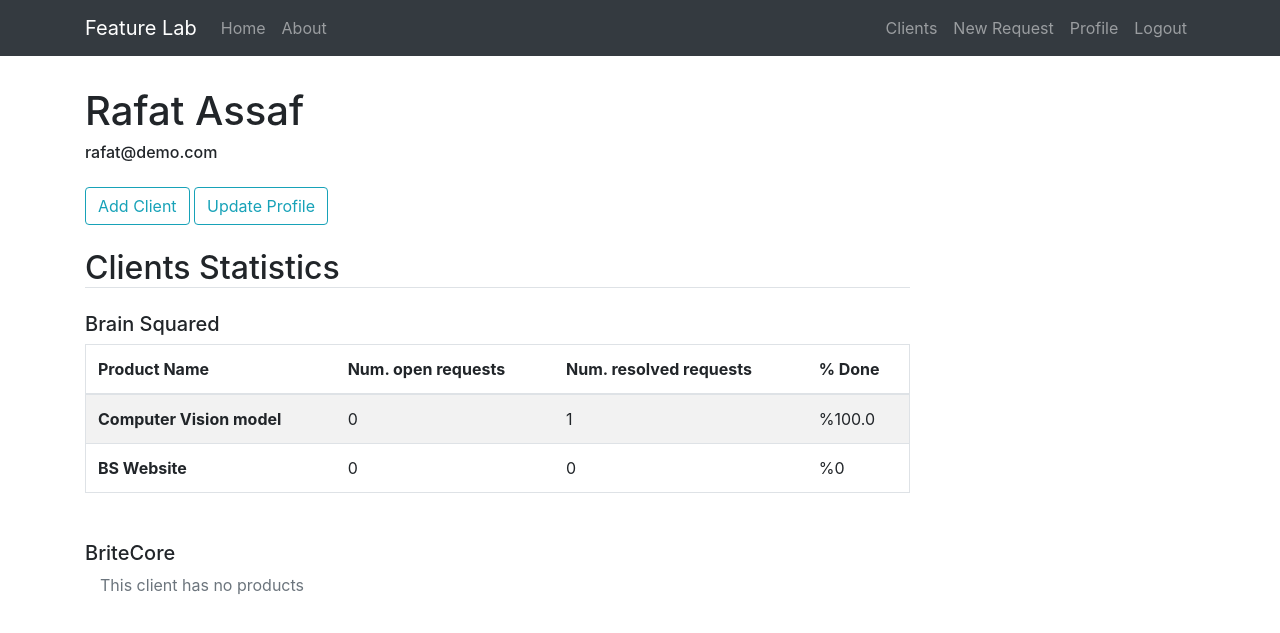
After one commit to RafatAssaf/FeatureLab, a Flask app: page /profile in a window 1280 px wide. The commit adds this page. Shown: the top 633 px of the page. Run offline with Flask 2, Linux system fonts and the light colour scheme; a user stored in the database is signed in; data comes from the database, SQL or seed files in the repository; both versions use the stored data as it was after the commit; some libraries are stand-ins or nearby versions.

Commit message:
Added profile page

```diff
--- a/feature_lab/templates/layout.html
+++ b/feature_lab/templates/layout.html
@@ -34,7 +34,7 @@
                     {% if current_user.is_authenticated %}
                         <a class="nav-item nav-link" href="/clients">Clients</a>
                         <a class="nav-item nav-link" href="/create_request">New Request</a>
-                        <a class="nav-item nav-link" href="#">Profile</a>
+                        <a class="nav-item nav-link" href="/profile">Profile</a>
                         <a class="nav-item nav-link" href="/logout">Logout</a>
                     {% else %}
                         <a class="nav-item nav-link" href="/signup">Register</a>
--- /dev/null
+++ b/feature_lab/templates/profile.html
@@ -0,0 +1,43 @@
+{% extends 'layout.html' %}
+{% block content %}
+    <h1>{{user.username}}</h1>
+    <h6>{{user.email}}</h6>
+    <button class="btn btn-outline-info mt-3" onclick="window.location='/create_client'">Add Client</button>
+    <button class="btn btn-outline-info mt-3" onclick="window.location='/'">Update Profile</button>
+    {% if profile_stats %}
+        <h2 class="mt-4 mb-4 border-bottom pd-3">Clients Statistics</h2>
+        {% for client in profile_stats %}
+            <h5>{{ client.name }}</h5>
+            {% if client.products %}
+                <table class="table table-striped border mb-5">
+                  <thead>
+                    <tr>
+                        <th scope="col">Product Name</th>
+                        <th scope="col">Num. open requests</th>
+                        <th scope="col">Num. resolved requests</th>
+                        <th scope="col">% Done</th>
+                    </tr>
+                  </thead>
+                    <tbody>
+                    {% for product in client.products %}
+                        <tr>
+                            <th scope="row">{{product.name}}</th>
+                            <td>{{product.num_open}}</td>
+                            <td>{{product.num_resolved}}</td>
+                            <td>%{{product.ratio_done * 100}}</td>
+                        </tr>
+                    {% endfor %}
+                  </tbody>
+                </table>
+            {% else %}
+                <div class="container">
+                    <p class="text-secondary">This client has no products</p>
+                </div>
+            {% endif %}
+        {% endfor %}
+    {% else %}
+        <div class="container">
+            <p class="text-secondary mb-4">You don't have any clients yet.</p>
+        </div>
+    {% endif %}
+{% endblock content %}
--- a/feature_lab/users/routes.py
+++ b/feature_lab/users/routes.py
@@ -1,7 +1,7 @@
 from flask import Blueprint, render_template, flash, redirect, url_for
 from feature_lab.users.forms import LoginForm, SignupForm
 from feature_lab import bcrypt, db
-from feature_lab.models import User
+from feature_lab.models import User, Client, Product, FeatureRequest, FeatureRequestState
 from flask_login import login_user, current_user, logout_user
 users = Blueprint('users', __name__)
 
@@ -43,3 +43,35 @@ def login():
 def logout():
     logout_user()
     return redirect(url_for('users.login'))
+
+
+@users.route('/profile')
+def profile():
+    # list of statistics for each client
+    profile_stats = []
+    user_clients = Client.query.filter_by(user_id=current_user.id)
+    for client in user_clients:
+        client_data = {
+            'name': client.name,
+            'products': []
+        }
+        for product in client.products:
+            num_resolved = FeatureRequest.query\
+                .filter_by(state=FeatureRequestState.RESOLVED, product_id=product.id).count()
+            num_open = FeatureRequest.query\
+                .filter_by(product_id=product.id).filter(FeatureRequest.state != FeatureRequestState.RESOLVED).count()
+            num_all = FeatureRequest.query.filter_by(product_id=product.id).count()
+            ratio_done = num_resolved / num_all if num_all > 0 else 0
+            client_data['products'].append({
+                'name': product.name,
+                'num_resolved': num_resolved,
+                'num_open': num_open,
+                'ratio_done': ratio_done
+            })
+        profile_stats.append(client_data)
+    return render_template('profile.html', user=current_user, profile_stats=profile_stats)
+
+
+# @users.route('/profile/update'):
+# def update_profile():
+#     form = SignupForm()
```
Also changed, not shown: feature_lab/site.db.
